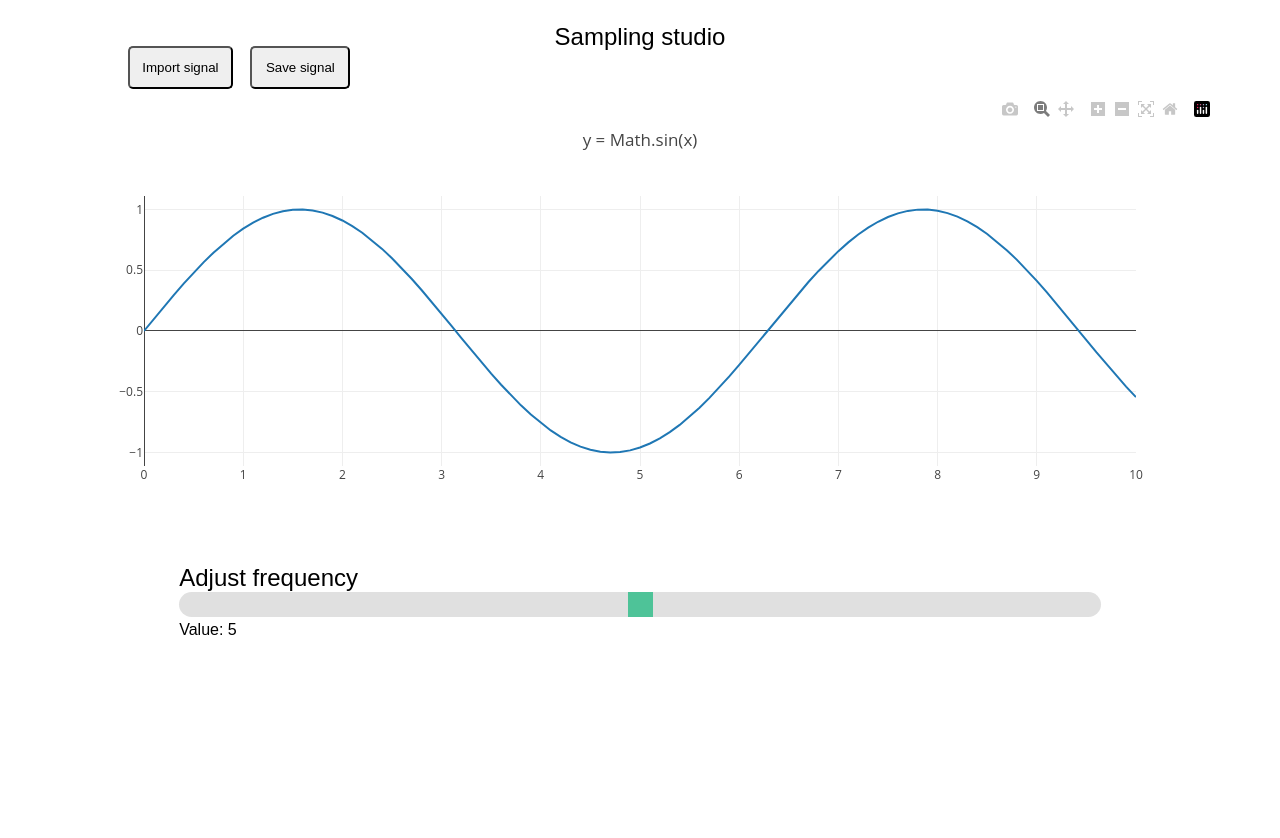
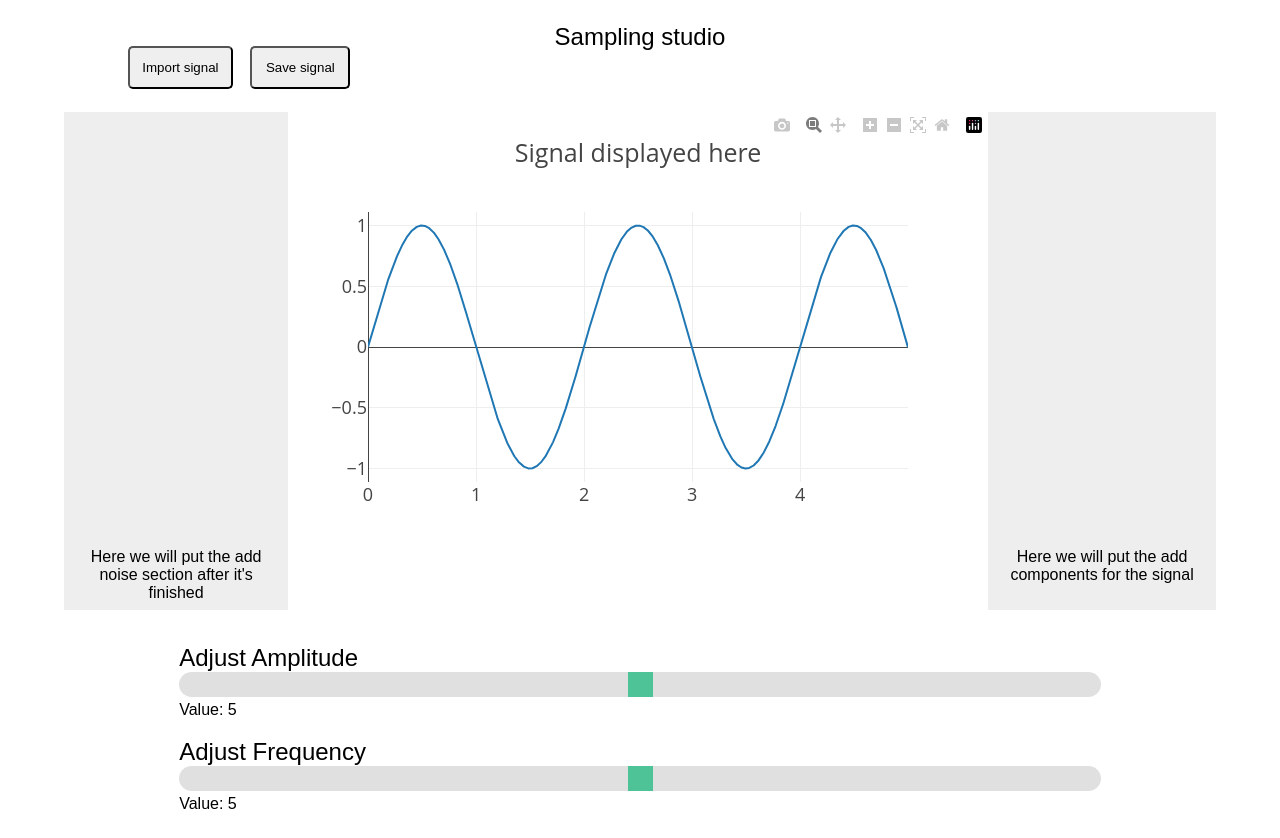
Before and after one commit to YousefKadry/DSP_Task1_12, a Python web app: template SignalStudio/templates/index.html in a window 1280 px wide. Before the commit the page ends 800 px from the top, so only its background shows below. Run offline with Jinja, Linux system fonts and the light colour scheme; the template is opened without the code that fills it, so the values that code supplies are empty; some libraries are stand-ins or nearby versions.

Commit message:
refactoring and add freq slider
Signed-off-by: YousefKadry <yousefkadry01@gmail.com>

```diff
--- a/SignalStudio/static/css/index.css
+++ b/SignalStudio/static/css/index.css
@@ -62,11 +62,32 @@
 
 
 /* signal frams styling */
+.mid-section {
+  margin-top: 1rem;
+  margin-bottom: 1rem
+}
+.mid-section > div {
+  display: table-cell;
+}
+.left-options {
+  padding: 0.5rem;
+  text-align: center;
+  min-width: 20%;
+  max-width: 10%;
+  background-color: #eee;
+}
 .signalframe {
-  max-width: 100%;
-  min-width: 60%;
+  max-width: 50%;
+  min-width: 50%;
   display: flex;
   justify-content: center;
+}
+.right-options {
+  padding: 0.5rem;
+  text-align: center;
+  min-width: 20%;
+  max-width: 10%;
+  background-color: #eee;
 }
 #myPlot {
   max-width: 60%;
--- a/SignalStudio/static/js/frame_scripts.js
+++ b/SignalStudio/static/js/frame_scripts.js
@@ -1,59 +1,21 @@
-var exp = "Math.sin(x)";
-
-// Generate values
-var xValues = [];
-var yValues = [];
-for (var x = 0; x <= 10; x += 0.1) {
-xValues.push(x);
-yValues.push(eval(exp));
-}
-
-// Display using Plotly
-var data = [{x:xValues, y:yValues, mode:"lines"}];
-var layout = {title: "y = " + exp};
-Plotly.newPlot("myPlot", data, layout);
+let sin_wave = new simProcessing();
+sin_wave.plot(1, 0.5);
 
 // Script for reloding the data
-var slider = document.getElementById("myRange");
-            var output = document.getElementById("demo");
-            output.innerHTML = slider.value;
+var ampSlider = document.getElementById("amp");
+var ampOutput = document.getElementById("ampOutput");
+var freqSlider = document.getElementById("freq");
+var freqOutput = document.getElementById("freqOutput");
+ampOutput.innerHTML = ampSlider.value;
+freqOutput.innerHTML = freqSlider.value;
 
-            slider.addEventListener('mouseup', function() {
-                output.innerHTML = this.value;
-                let amp = this.value
-                var exp = "Math.sin(x)";
+ampSlider.addEventListener("mouseup", function () {
+  let amp = this.value
+  ampOutput.innerHTML = amp;
+  sin_wave.change_amp(amp)})
 
-                // Generate values
-                var nxValues = [];
-                var nyValues = [];
-                for (var x = 0; x <= 40; x += 0.1) {
-                    nxValues.push(x);
-                    nyValues.push(amp * eval(exp));
-                  }
-                var data = [{x:nxValues, y:nyValues, mode:"lines"}];
-                var layout = {title: "y = " + exp,
-                          xaxis: {
-                                  autorange: true,
-                                  autoscale: true},
-                          yaxis: {
-                              autorange: true,
-                              autoscale: true}
-                          }
-              Plotly.animate("myPlot",{
-                  data: data,
-                  traces: [0],
-                  layout: layout
-              }, {
-                transition: {
-                duration: 500,
-                easing: 'cubic-in-out'
-                  },
-                frame: {
-                duration: 500
-                }
-              })
-              Plotly.relayout( "myPlot", {
-              'xaxis.autorange': true,
-              'yaxis.autorange': true
-              })
-          })
+
+freqSlider.addEventListener("mouseup", function () {
+  let freq = this.value
+  freqOutput.innerHTML = freq;
+  sin_wave.change_freq(freq)})
--- /dev/null
+++ b/SignalStudio/static/js/processing.js
@@ -0,0 +1,100 @@
+class simProcessing {
+    constructor() {
+    // Constructor
+        this.data = [{ x: [0], y: [0], mode: "lines", type: "line" }];
+        this.freq = 0;
+        this.amp = 0;
+        this.config = { responsive: true };
+        this.layout = {
+            title: "Signal displayed here",
+            font: { size: 18 },
+    };
+    }
+
+
+    generate(amp, f) {
+        const exp = "amp * Math.sin(2*pi*x*f)";
+        const pi = 22 / 7;
+        this.freq = f;
+        this.amp = amp;
+        let xdata = [];
+        let ydata = [];
+        for (var x = 0; x <= 5; x += 0.001) {
+            xdata.push(x);
+            ydata.push(eval(exp));
+        }
+        const data1 = [{ x: xdata, y: ydata, mode: "lines", type: "line" }];
+        this.data = data1;
+        return this.data;
+    }
+
+
+    plot(amp, freq) {
+        this.generate(amp, freq);
+        const data1 = sin_wave.generate(1, 0.5);
+        Plotly.newPlot("myPlot", data1, this.layout, this.config);
+    }
+
+
+    change_amp(amp) {
+        let data = this.generate(amp, this.freq);
+        this.amp = amp
+        var layout = {
+            title: "Signal displayed here",
+            font: { size: 18 },
+            yaxis:{range:[-10, 10]}
+
+        };
+        Plotly.animate(
+        "myPlot",
+        {
+            layout: layout,
+            data: data,
+            traces: [0]
+
+        },
+        {
+            transition: {
+            duration: 500,
+            easing: "cubic-in-out",
+            },
+            frame: {
+            duration: 500,
+            },
+        },
+        this.config
+        );
+
+    }
+
+    change_freq(freq){
+        let data = this.generate(this.amp, freq);
+        this.freq = freq
+        var layout = {
+            title: "Signal displayed here",
+            font: { size: 18 },
+            yaxis:{range:[-10, 10]}
+
+        };
+        Plotly.animate(
+        "myPlot",
+        {
+            layout: layout,
+            data: data,
+            traces: [0]
+
+        },
+        {
+            transition: {
+            duration: 500,
+            easing: "cubic-in-out",
+            },
+            frame: {
+            duration: 500,
+            },
+        },
+        this.config
+        );
+
+    }
+}
--- a/SignalStudio/templates/index.html
+++ b/SignalStudio/templates/index.html
@@ -26,19 +26,38 @@
       </div>
 
       <!-- this div is the signal frame -->
-      <div class="signalframe">
-        <div id="myPlot" class="myPlot"></div>
+      <div class="mid-section">
+        <!-- section to the left of the frame -->
+        <div id="left-options" class="left-options">
+          Here we will put the add noise section after it's finished
+        </div>
+        <!-- this div is the signal frame -->
+        <div class="signalframe">
+          <div id="myPlot" class="myPlot"></div>
+        </div>
+        <!-- section to the right of the frame -->
+        <div id="right-options" class="right-options">
+          Here we will put the add components for the signal
+        </div>
+
       </div>
 
       <!-- thid div is the slider -->
       <div class="slidecontainer">
-        <p class="leftheader">Adjust frequency</p>
-        <input type="range" id="myRange" min="0" max="10" value="5" class="slider">
-        <p>Value: <span id="demo"></span></p>
+        <p class="leftheader">Adjust Amplitude</p>
+        <input type="range" id="amp" min="0" max="10" value="5" class="slider">
+        <p>Value: <span id="ampOutput"></span></p>
+      </div>
+
+      <div class="slidecontainer">
+        <p class="leftheader">Adjust Frequency</p>
+        <input type="range" id="freq" min="0" max="10" value="5" class="slider">
+        <p>Value: <span id="freqOutput"></span></p>
       </div>
 
     </div>
     <!-- script that handles the actions done on the page -->
+    <script src="../static/js/processing.js"></script>
     <script src="../static/js/frame_scripts.js"></script>
 
   </body>
```
